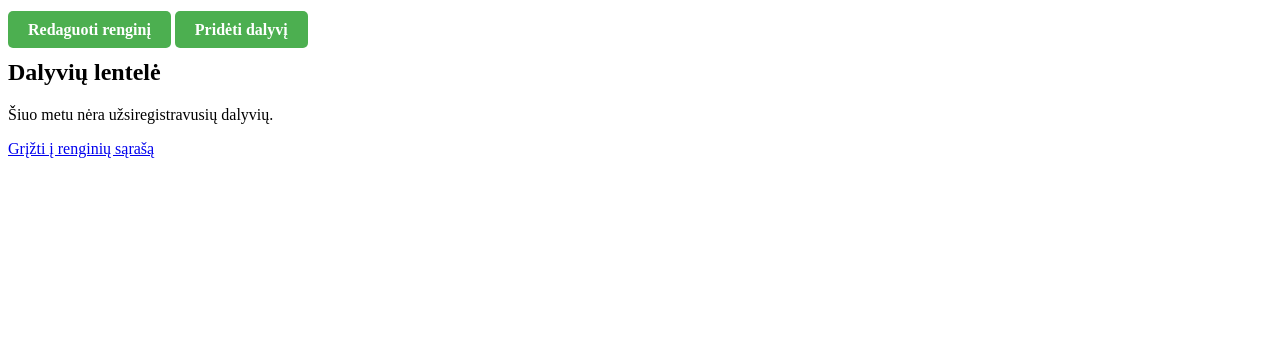
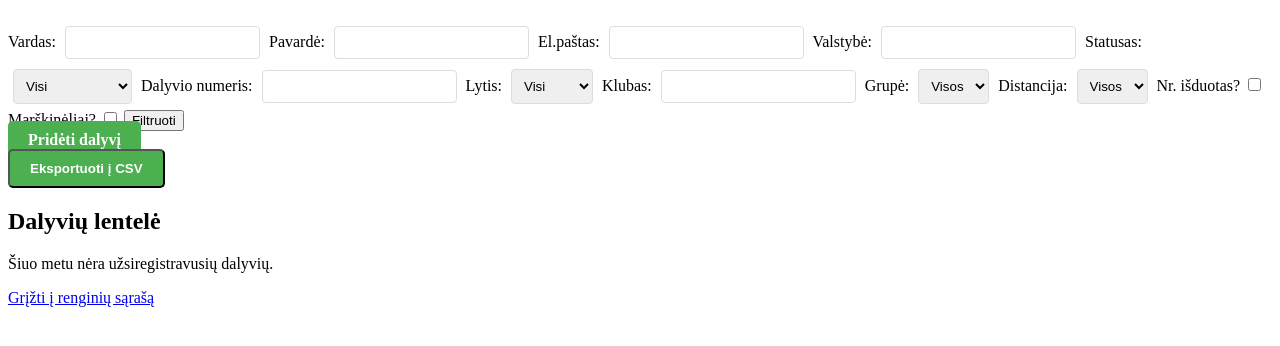
Before and after one commit to TidasKazlavickas/SportsEventsApp, a Django app: template SportsEventApp/api/templates/api/event_detail.html in a window 1280 px wide. Shown: the top 346 px of the page. Run offline with Django 5.2, Linux system fonts and the light colour scheme; the template is opened without the code that fills it, so the values that code supplies are empty.

Commit message:
Exportai (reikia tvarkyt)/ filtrai done

```diff
--- a/SportsEventApp/api/templates/api/event_detail.html
+++ b/SportsEventApp/api/templates/api/event_detail.html
@@ -20,18 +20,81 @@
         tr:nth-child(even) {
             background-color: #f2f2f2;
         }
+        input[type="text"], select {
+            padding: 8px;
+            margin: 5px;
+            border: 1px solid #ddd;
+            border-radius: 4px;
+        }
     </style>
 </head>
 <body>
 <h1>{{ event.name }}</h1>
 
+<!-- Filter/Search Form -->
+<form method="get">
+    <label for="search_first_name">Vardas:</label>
+    <input type="text" id="search_first_name" name="search_first_name" value="{{ request.GET.search_first_name }}">
+
+    <label for="search_last_name">Pavardė:</label>
+    <input type="text" id="search_last_name" name="search_last_name" value="{{ request.GET.search_last_name }}">
+
+    <label for="search_email">El.paštas:</label>
+    <input type="text" id="search_email" name="search_email" value="{{ request.GET.search_email }}">
+
+    <label for="search_country">Valstybė:</label>
+    <input type="text" id="search_country" name="search_country" value="{{ request.GET.search_country }}">
+
+    <label for="search_status">Statusas:</label>
+    <select id="search_status" name="search_status">
+        <option value="">Visi</option>
+        <option value="paid" {% if request.GET.search_status == "paid" %}selected{% endif %}>Sumokėjęs</option>
+        <option value="not_paid" {% if request.GET.search_status == "not_paid" %}selected{% endif %}>Nesumokėjęs</option>
+    </select>
+
+    <label for="search_number">Dalyvio numeris:</label>
+    <input type="text" id="search_number" name="search_number" value="{{ request.GET.search_number }}">
+
+    <label for="search_gender">Lytis:</label>
+    <select id="search_gender" name="search_gender">
+        <option value="">Visi</option>
+        <option value="Male" {% if request.GET.search_gender == "Male" %}selected{% endif %}>Vyras</option>
+        <option value="Female" {% if request.GET.search_gender == "Female" %}selected{% endif %}>Moteris</option>
+    </select>
+
+    <label for="search_club">Klubas:</label>
+    <input type="text" id="search_club" name="search_club" value="{{ request.GET.search_club }}">
+
+    <label for="search_group">Grupė:</label>
+    <select id="search_group" name="search_group">
+        <option value="">Visos</option>
+        <!-- Add groups dynamically if available -->
+    </select>
+
+    <label for="search_distance">Distancija:</label>
+    <select id="search_distance" name="search_distance">
+        <option value="">Visos</option>
+        <!-- Add distances dynamically if available -->
+    </select>
+
+    <label for="number_received">Nr. išduotas?</label>
+    <input type="checkbox" id="number_received" name="number_received" value="yes" {% if request.GET.number_received == "yes" %}checked{% endif %}>
+
+    <label for="shirt_assigned">Marškinėliai?</label>
+    <input type="checkbox" id="shirt_assigned" name="shirt_assigned" value="yes" {% if request.GET.shirt_assigned == "yes" %}checked{% endif %}>
+
+    <input type="submit" value="Filtruoti">
+</form>
+
 <!-- Display event details here -->
-
-<!-- Edit Event Button -->
-<a href="{% url 'edit_event' event_id=event.id %}" style="background-color: #4CAF50; color: white; padding: 10px 20px; text-decoration: none; border-radius: 5px; font-weight: bold;">Redaguoti renginį</a>
 
 <!-- Add Participant Button -->
 <a href="{% url 'add_participant' event_id=event.id %}" style="background-color: #4CAF50; color: white; padding: 10px 20px; text-decoration: none; border-radius: 5px; font-weight: bold;">Pridėti dalyvį</a>
+
+<!-- Export to CSV Button -->
+<form action="{% url 'export_participants_csv' event.id %}" method="get">
+    <input type="submit" value="Eksportuoti į CSV" style="background-color: #4CAF50; color: white; padding: 10px 20px; text-decoration: none; border-radius: 5px; font-weight: bold;">
+</form>
 
 <!-- Participant Table -->
 <h2>Dalyvių lentelė</h2>
--- a/SportsEventApp/sportsapp/urls.py
+++ b/SportsEventApp/sportsapp/urls.py
@@ -11,5 +11,6 @@ urlpatterns = [
     path('edit-event/<int:event_id>/', views.edit_event, name='edit_event'),
     path('edit-participant/<int:participant_id>/', views.edit_participant, name='edit_participant'),
     path('delete-participant/<int:participant_id>/', views.delete_participant, name='delete_participant'),
+    path('event/<int:event_id>/export_participants_csv/', views.export_participants_csv, name='export_participants_csv'),
     path('event/<int:event_id>/add_participant/', views.add_participant, name='add_participant'),
 ]
```
Also changed, not shown: SportsEventApp/api/views.py (+126 -6 lines).
